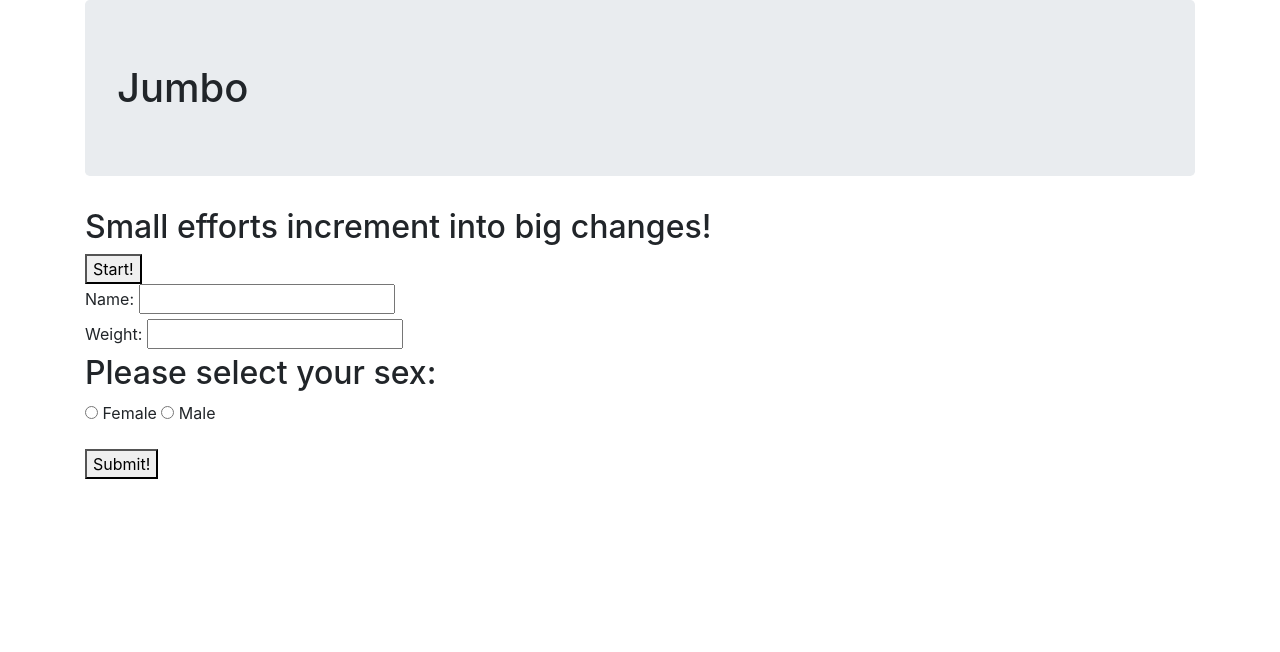
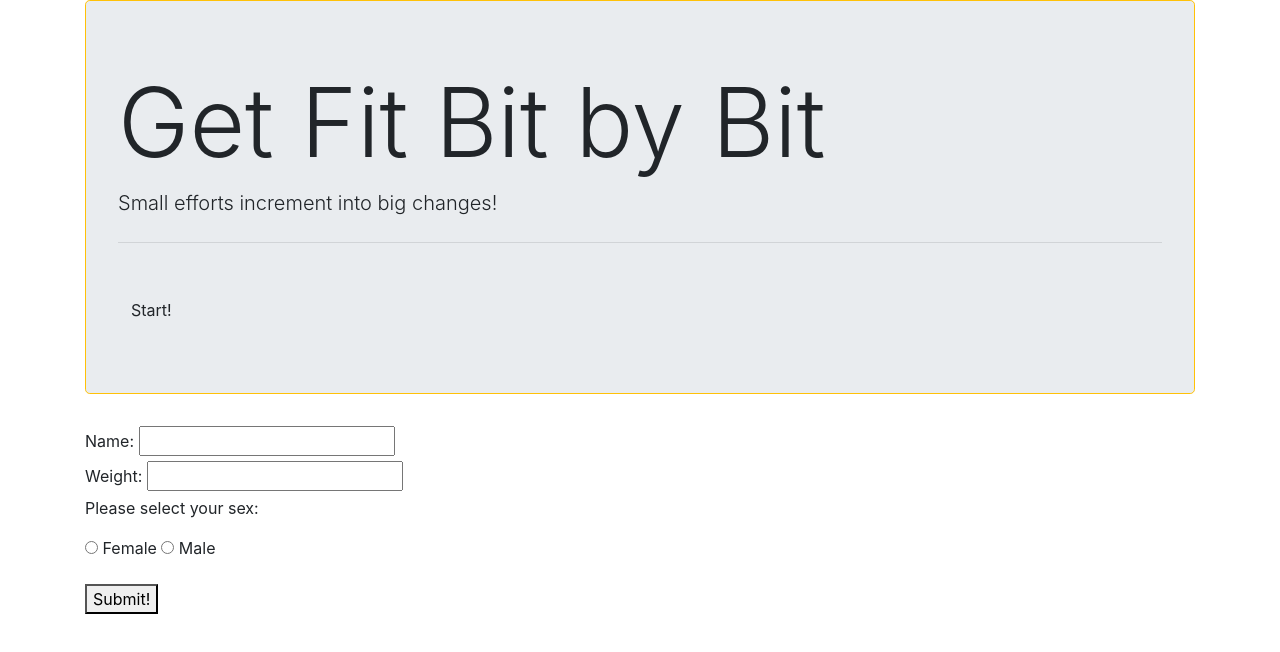
Before and after one commit to EllieLilithFox/get-fit-bit-by-bit, a website built with webpack: page src/index.html in a window 1280 px wide. Built offline with nearby package versions, Linux system fonts and the light colour scheme.

Commit message:
add some basic styling/organization
Co-authored-by: Spencer Moody <spencer.moody@outlook.com>

```diff
--- a/src/index.html
+++ b/src/index.html
@@ -6,10 +6,13 @@
   </head>
   <body>
     <div class="container">
-      <div id="landing-page">
-        <h1 class="jumbotron">Jumbo</h1>
-        <h2>Small efforts increment into big changes!</h2>
-        <button id="start">Start!</button>
+
+      <div class="jumbotron border border-warning" id="landing-page">
+        <h1 class="display-1">Get Fit Bit by Bit</h1>
+        <p class="lead">Small efforts increment into big changes!</p>
+        <hr class="my-4">
+           <br>
+            <button class="btn">Start!</a>
       </div>
 
       <div id="user-info">
@@ -20,7 +23,7 @@
           <label for="weight">Weight:</label>
           <input id="weight" type="number">
           <div class="form-group">
-            <h2>Please select your sex:</h2>
+            <p>Please select your sex:<p>
             <label for="sex">
               <input type="radio" name="sex" value="female">
               Female
@@ -35,7 +38,6 @@
       </div>
 
 
-
     </div>
   </body>
 </html>
```
